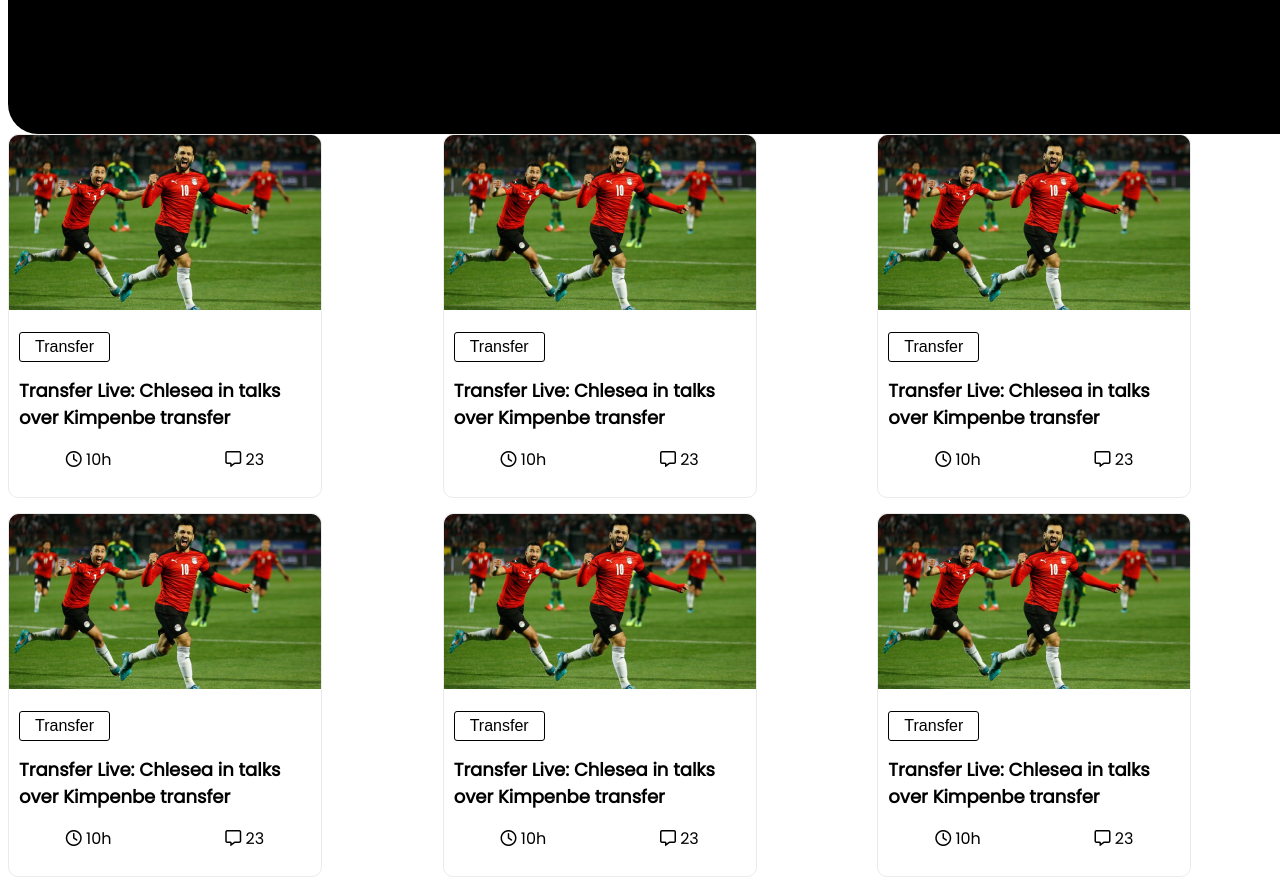
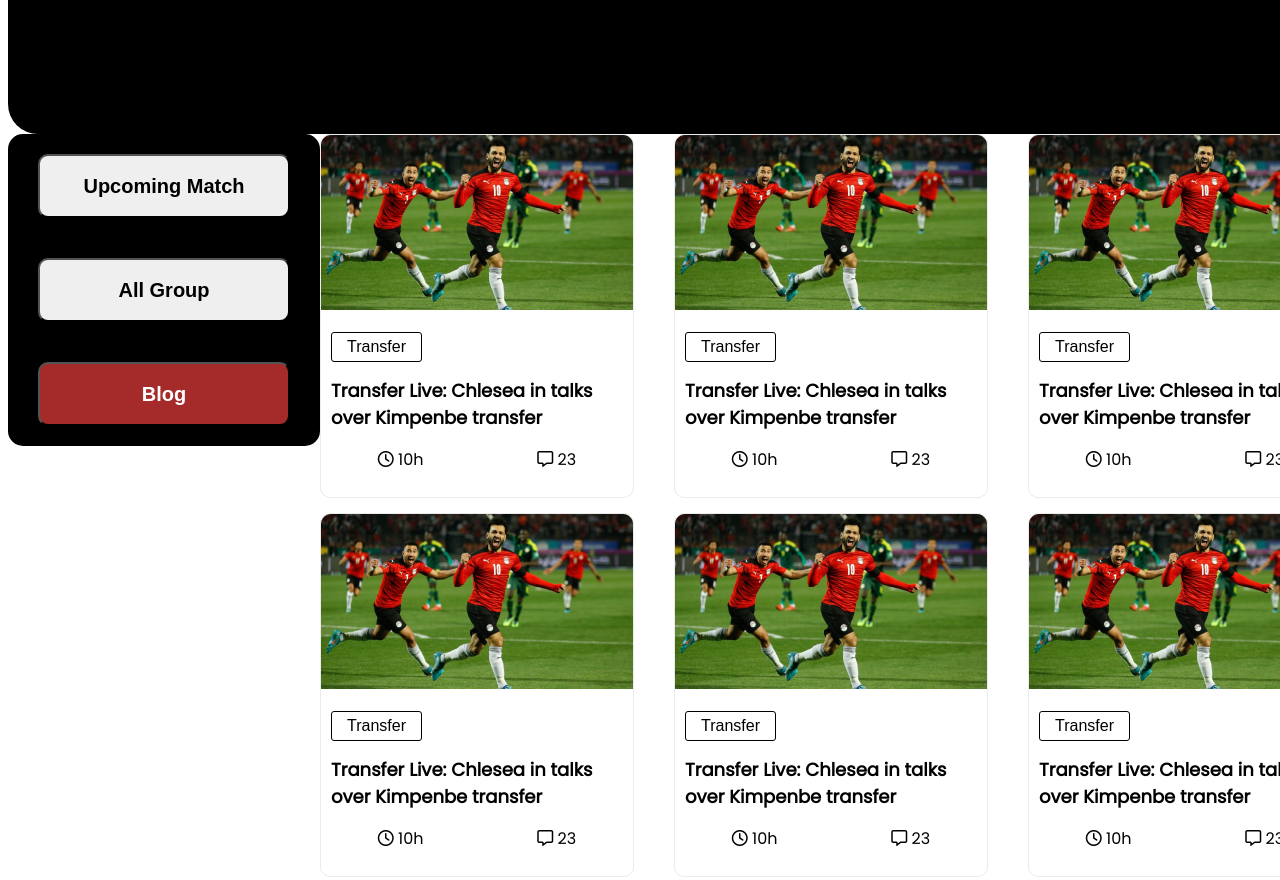
Before and after one commit to fahim-al-mahmud/world-cup-2022, a plain HTML site: page index.html in a window 1280 px wide. Shown: the part 520-1400 px from the top of the page. Drawn offline with Linux system fonts and the light colour scheme.

Commit message:
second commit

```diff
--- a/index.html
+++ b/index.html
@@ -18,6 +18,9 @@
     <link href="https://fonts.googleapis.com/css2?family=Poppins&display=swap" rel="stylesheet">
 </head>
 
+<body>
+
+
     <header>
         <div class="top-banner">
             <div class="heading">
@@ -33,6 +36,14 @@
         </div>
     </header>
     <article>
+        <div class="main-container">
+            <div class="navigation">
+                <div class="nav-bar">
+                    <button>Upcoming Match</button>
+                    <button>All Group</button>
+                    <button class="menu-red">Blog</button>
+                </div>
+            </div>
             <div class="container">
                 <div class="transfer-player">
                     <img src="assets/Blog Image.png" alt="">
@@ -152,8 +163,9 @@
                     </div>
                 </div>
             </div>
+        </div>
     </article>
-
+</body>
 <footer>
     <h2>Goal</h2>
     <hr>
@@ -170,6 +182,7 @@
         <a href="https://www.youtube.com/"><i class="fa-brands fa-youtube"></i></a>
         <a href="https://www.instagram.com/"><i class="fa-brands fa-instagram"></i></a>
     </div>
+
 </footer>
 
 </html>
--- a/style.css
+++ b/style.css
@@ -37,10 +37,45 @@ header {
     width: 581px;
 }
 
+
+
+/*--------------
+Main-Content
+-----------------*/
+
+.main-container {
+    display: flex;
+    -ms-flex-item-align: center;
+    margin-right: 50px;
+}
+
 /*--------------
 navigation
 ----------------*/
+.nav-bar {
+    height: 312px;
+    width: 312px;
+    background-color: black;
+    color: white;
+    border-radius: 15px;
+    display: flex;
+    flex-direction: column;
+    align-items: center;
+}
 
+.nav-bar button {
+    font-size: 20px;
+    height: 64px;
+    width: 252px;
+    border-radius: 10px;
+    margin: 20px;
+    font-weight: 600;
+}
+
+.menu-red {
+    background-color: brown;
+    color: white;
+}
 
 /*--------------
 Transfer
@@ -51,6 +86,7 @@ Transfer
     grid-template-columns: repeat(3, 1fr);
     grid-column-gap: 40px;
     grid-row-gap: 15px;
+    margin-bottom: 40px;
 }
 
 
```
Lines whose indentation alone changed are shown as unchanged.
